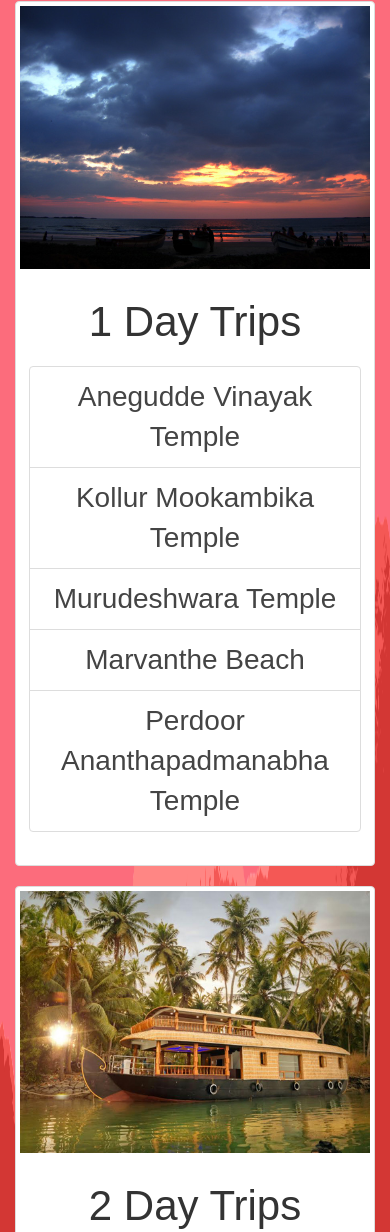
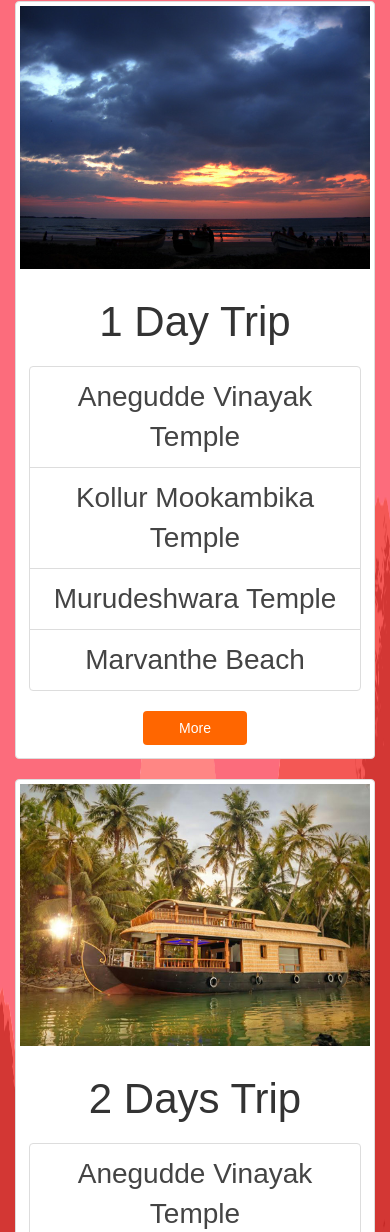
Before and after one commit to dsouzaedison/KTS, a website: page index.html in a window 390 px wide. Shown: the part 3272-4504 px from the top of the page. Drawn offline with nearby package versions, Linux system fonts and the light colour scheme.

Commit message:
Packages Data Added

```diff
--- a/index.html
+++ b/index.html
@@ -5,11 +5,12 @@
     <meta http-equiv="Content-Type" content="text/html;charset=UTF-8">
     <title>Karnataka Tours &amp; Services</title>
     <link rel="icon" href="./assets/kts_logo.png">
-    <link rel="stylesheet" type="text/css" href="https://stackpath.bootstrapcdn.com/font-awesome/4.7.0/css/font-awesome.min.css"
+    <link rel="stylesheet" type="text/css"
+          href="https://stackpath.bootstrapcdn.com/font-awesome/4.7.0/css/font-awesome.min.css"
     />
     <link rel="stylesheet" href="https://maxcdn.bootstrapcdn.com/bootstrap/3.3.7/css/bootstrap.min.css">
-    <link rel="stylesheet" type="text/css" href="jquery.fullPage.css" />
-    <link rel="stylesheet" type="text/css" href="styles.css" />
+    <link rel="stylesheet" type="text/css" href="jquery.fullPage.css"/>
+    <link rel="stylesheet" type="text/css" href="styles.css"/>
     <script src="https://cdnjs.cloudflare.com/ajax/libs/jquery/3.3.1/jquery.min.js"></script>
     <script src="https://maxcdn.bootstrapcdn.com/bootstrap/3.3.7/js/bootstrap.min.js"></script>
     <script type="text/javascript" src="jquery.fullPage.js"></script>
@@ -23,6 +24,105 @@
                     console.log('Index: ' + nextSlideIndex);
                 }
             });
+
+            var currentIndex = 0;
+            var data = {
+                0: {
+                    0: [
+                        'Anegudde VINAYAK temple',
+                        'Kollur MOOKAMBIKA temple',
+                        'Murudeshwara temple',
+                        'Marvanthe beach',
+                        'Perdoor Ananthapadmanabha temple',
+                        'Agumbe, Sringeri',
+                        'Kudhremukh national Park',
+                        'Horanadu Annapoorneshwari temple',
+                        'Karkala',
+                        'Dharmastala Manjunath temple',
+                        'Subramanya',
+                        'Mangalore sight seeing',
+                        'Udupi sight seeing',
+                        'Barkur sight seeing'
+                    ]
+                },
+                1: {
+                    0: [
+                        'Kollur',
+                        'Murudeshwar',
+                        'Agumbe',
+                        'Sringeri',
+                        'Kudhremukh',
+                        'Horanadu'
+                    ],
+                    1: [
+                        'Agumbe',
+                        'Sringeri',
+                        'Kudhremukh',
+                        'Horanadu',
+                        'Dharmastala',
+                        'Subramanya Kateel'
+                    ]
+                },
+                2: {
+                    0: [
+                        'Anegudde VINAYAK temple',
+                        'Kollur MOOKAMBIKA temple',
+                        'Murudeshwara temple'
+                    ],
+                    1: [
+                        'Coorge sight seeing'
+                    ],
+                    2: [
+                        'Mysore sight seeing'
+                    ],
+                    3: [
+                        'Chikmagaluru and Beloor Halebeedu'
+                    ]
+                },
+                3: {
+                    0: [
+                        'Coorge',
+                        'mysore',
+                        'Ooty'
+                    ],
+                    1: [
+                        'Ooty',
+                        'Kodaikenal',
+                        'Munnar'
+                    ],
+                    2: [
+                        'Chikmagalur',
+                        'Hassan',
+                        'Mysore',
+                        'Coorge'
+                    ],
+                    3: [
+                        'Kerala tour'
+                    ]
+                }
+            }
+
+            $('.modal-button').click(function () {
+                var id = Number($(this).attr('id'));
+                var subId = Number($(this).attr('subid'));
+                var headings = {
+                    0: 'One Day Trip',
+                    1: 'Two Days Trip',
+                    2: 'Three Days Trip',
+                    3: 'Four Days Trip'
+                };
+                var bgColors = ['#ff9800', '#2196f3', '#fc6c7c', '#fdd835']
+                var heading = headings[id];
+                var modalContent = '';
+
+                data[id][subId].map(function (place) {
+                    modalContent += '<tr><td>' + place + '</td></tr>'
+                })
+
+                $('#modal-header').text(heading);
+                $('#modal-header').css('background', bgColors[id]);
+                $('tbody').html(modalContent);
+            })
         });
     </script>
 
@@ -158,11 +258,14 @@
                                 <img src="./assets/kts_taxi.png" alt="KTS Taxi" class="kts-taxi">
                             </div>
                             <div class="about-content">
-                                    With more than a decade of having the privilege of providing exceptional services to tourists, Karnataka Tours and Services
+                                With more than a decade of having the privilege of providing exceptional services to
+                                tourists, Karnataka Tours and Services
                                 is a well known name in the Industry. We conduct hassle free, all inclusive organised
                                 tours and travel packages to splendid locations throughout the state and beyond. Our
-                                    well trained staff are available at all times for any assistance and inconveniences during
-                                    the tour/stay at your disposal. We also provide quick travel bookings at reasonable fares.
+                                well trained staff are available at all times for any assistance and inconveniences
+                                during
+                                the tour/stay at your disposal. We also provide quick travel bookings at reasonable
+                                fares.
                                 Experience world class Hospitality with our mission of service just for you.
                             </div>
                         </div>
@@ -232,16 +335,19 @@
             <div class="row">
                 <div class="col-md-3 col-12 mx-auto text-center">
                     <div class="thumbnail" id="package">
-                            <img class="card-img-top image-unify" src="assets/home/crimson-sunset-at-malpe-beach-udupi.jpg" alt="Card image cap">
+                        <img class="card-img-top image-unify" src="assets/home/crimson-sunset-at-malpe-beach-udupi.jpg"
+                             alt="Card image cap">
                         <div class="caption">
-                                <h5 class="card-title">1 Day Trips</h5>
+                            <h5 class="card-title">1 Day Trip</h5>
                             <ul class="list-group">
                                 <li class="list-group-item">Anegudde Vinayak Temple</li>
                                 <li class="list-group-item">Kollur Mookambika Temple</li>
                                 <li class="list-group-item">Murudeshwara Temple</li>
                                 <li class="list-group-item">Marvanthe Beach</li>
-                                    <li class="list-group-item">Perdoor Ananthapadmanabha Temple</li>
                             </ul>
+                            <button id="0" subid="0" type="button" class="btn modal-button view-all" data-toggle="modal"
+                                    data-target="#myModal">More
+                            </button>
                         </div>
                     </div>
                 </div>
@@ -249,7 +355,7 @@
                     <div class="thumbnail" id="package">
                         <img class="card-img-top image-unify" src="assets/home/place1.jpg" alt="Card image cap">
                         <div class="caption">
-                                <h5 class="card-title">2 Day Trips</h5>
+                            <h5 class="card-title">2 Days Trip</h5>
                             <ul class="list-group">
                                 <li class="list-group-item">Anegudde Vinayak Temple</li>
                                 <li class="list-group-item">Kollur Mookambika Temple</li>
@@ -264,7 +370,7 @@
                     <div class="thumbnail" id="package">
                         <img class="card-img-top image-unify" src="assets/home/rsz_malpe.jpg" alt="Card image cap">
                         <div class="caption">
-                                <h5 class="card-title">3 Day Trips</h5>
+                            <h5 class="card-title">3 Days Trip</h5>
                             <ul class="list-group">
                                 <li class="list-group-item">Anegudde Vinayak Temple</li>
                                 <li class="list-group-item">Kollur Mookambika Temple</li>
@@ -279,7 +385,7 @@
                     <div class="thumbnail" id="package">
                         <img class="card-img-top image-unify" src="assets/home/place3.jpg" alt="Card image cap">
                         <div class="caption">
-                                <h5 class="card-title">4 Day Trips</h5>
+                            <h5 class="card-title">4 Days Trip</h5>
                             <ul class="list-group">
                                 <li class="list-group-item">Anegudde Vinayak Temple</li>
                                 <li class="list-group-item">Kollur Mookambika Temple</li>
@@ -299,7 +405,8 @@
             <div class="row" style="display: table">
                 <div class="col-lg-7 col-md-7 col-sm-6 col-xs-12" style="display: table-cell">
                     <div>
-                            <iframe class="maps-iframe" src="https://www.google.com/maps/embed?pb=!1m18!1m12!1m3!1d3882.109032528321!2d74.74692101522248!3d13.343493190612637!2m3!1f0!2f0!3f0!3m2!1i1024!2i768!4f13.1!3m3!1m2!1s0x3bbcbb65b007cb97%3A0x9996988792d65bcc!2sKarnataka+Tours!5e0!3m2!1sen!2sin!4v1525697559108"
+                        <iframe class="maps-iframe"
+                                src="https://www.google.com/maps/embed?pb=!1m18!1m12!1m3!1d3882.109032528321!2d74.74692101522248!3d13.343493190612637!2m3!1f0!2f0!3f0!3m2!1i1024!2i768!4f13.1!3m3!1m2!1s0x3bbcbb65b007cb97%3A0x9996988792d65bcc!2sKarnataka+Tours!5e0!3m2!1sen!2sin!4v1525697559108"
                                 frameborder="0" allowfullscreen></iframe>
                         <div class="contact-card">
                             <div class="app-name-container">
@@ -362,6 +469,22 @@
     </div>
 </div>
 
+<!-- Modal -->
+<div id="myModal" class="modal fade" role="dialog">
+    <div class="modal-dialog">
+        <div class="modal-content">
+            <table class="table table-hover">
+                <thead>
+                <tr>
+                    <th id="modal-header"></th>
+                </tr>
+                <button type="button" class="close close-modal" data-dismiss="modal">&times;</button>
+                </thead>
+                <tbody></tbody>
+            </table>
+        </div>
+    </div>
+</div>
 </body>
 
 </html>
--- a/styles.css
+++ b/styles.css
@@ -719,9 +719,9 @@ p {
 }
 
 .thumbnail:hover {
-    transition: 2s cubic-bezier(0.075, 0.82, 0.165, 1);
-    transform: scale(1.05, 1.05);
-    box-shadow: 0 8px 16px 0 rgba(0, 0, 0, 0.2);
+    /*transition: 2s cubic-bezier(0.075, 0.82, 0.165, 1);*/
+    /*transform: scale(1.05, 1.05);*/
+    /*box-shadow: 0 8px 16px 0 rgba(0, 0, 0, 0.2);*/
 }
 
 #section2 {
@@ -804,11 +804,44 @@ p {
 .owner-info .owner-info-value {
     font-size: 135%;
 }
+
 .owner-info .owner-info-value-2 {
     margin-left: 54px;
     font-size: 135%;
 }
 
+#modal-header {
+    text-align: center;
+    text-transform: capitalize;
+    font-size: 140%;
+    font-weight: bold;
+    color: #fff;
+    border-radius: 4px 4px 0 0;
+}
+
+tbody td {
+    text-align: center;
+    cursor: pointer;
+}
+
+.close-modal {
+    position: absolute;
+    right: 10px;
+    top: 10px;
+}
+
+.view-all {
+    background: #f60;
+    padding: 6px 35px;
+    color: #fff;
+}
+
+.view-all:focus {
+    outline: none;
+}
+
+
+/* Specific Mobile Features */
 @media screen and (max-width: 1200px) {
 
     .maps-iframe {
@@ -816,7 +849,6 @@ p {
     }
 }
 
-/* Specific Mobile Features */
 @media screen and (max-width: 1024px) {
 
     .company-name {
```
Lines whose indentation alone changed are shown as unchanged.
